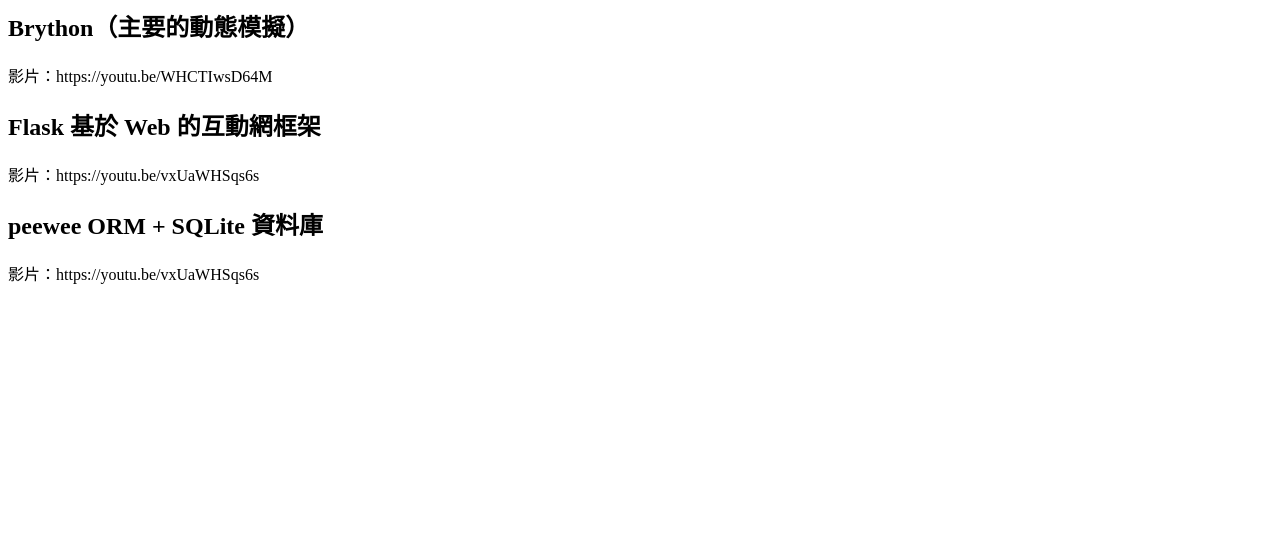
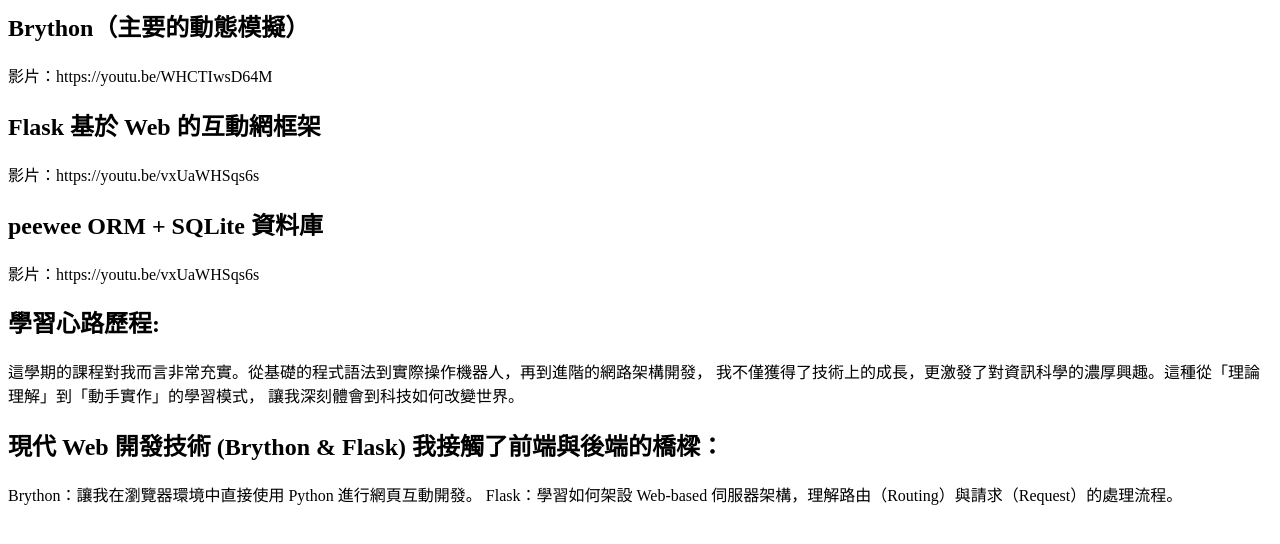
Before and after one commit to nwp5083-netizen/Final-video, a plain HTML site: page index.html in a window 1280 px wide. Drawn offline with Linux system fonts and the light colour scheme.

Commit message:
Update index.html

```diff
--- a/index.html
+++ b/index.html
@@ -12,3 +12,13 @@
   <h1>peewee ORM + SQLite 資料庫</h1>
   <p>影片：https://youtu.be/vxUaWHSqs6s</p>
 </section>
+<section>
+  <h1>學習心路歷程:</h1>
+  <p>這學期的課程對我而言非常充實。從基礎的程式語法到實際操作機器人，再到進階的網路架構開發，
+    我不僅獲得了技術上的成長，更激發了對資訊科學的濃厚興趣。這種從「理論理解」到「動手實作」的學習模式，
+    讓我深刻體會到科技如何改變世界。</p>
+</section>
+<section>
+  <h1>現代 Web 開發技術 (Brython & Flask) 我接觸了前端與後端的橋樑：</h1>
+  <p>Brython：讓我在瀏覽器環境中直接使用 Python 進行網頁互動開發。 Flask：學習如何架設 Web-based 伺服器架構，理解路由（Routing）與請求（Request）的處理流程。</p>
+</section>
```
